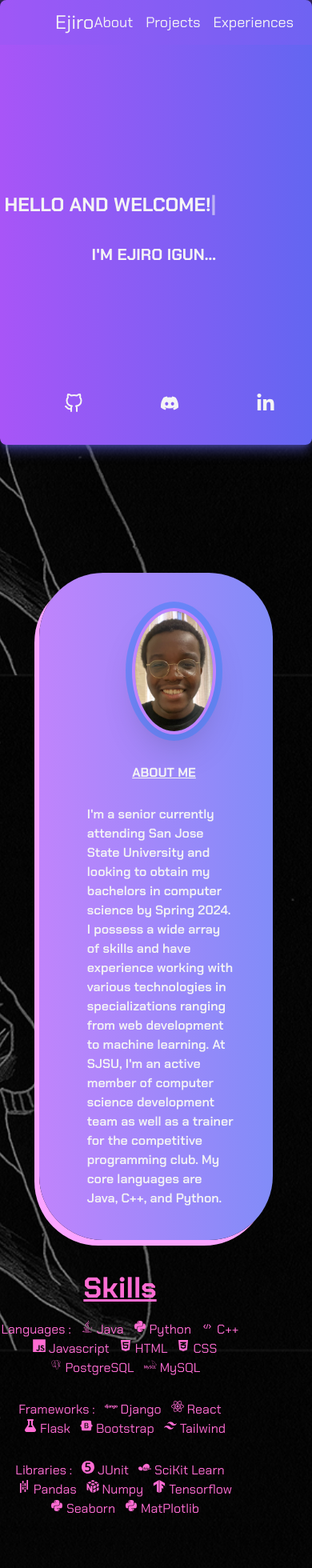
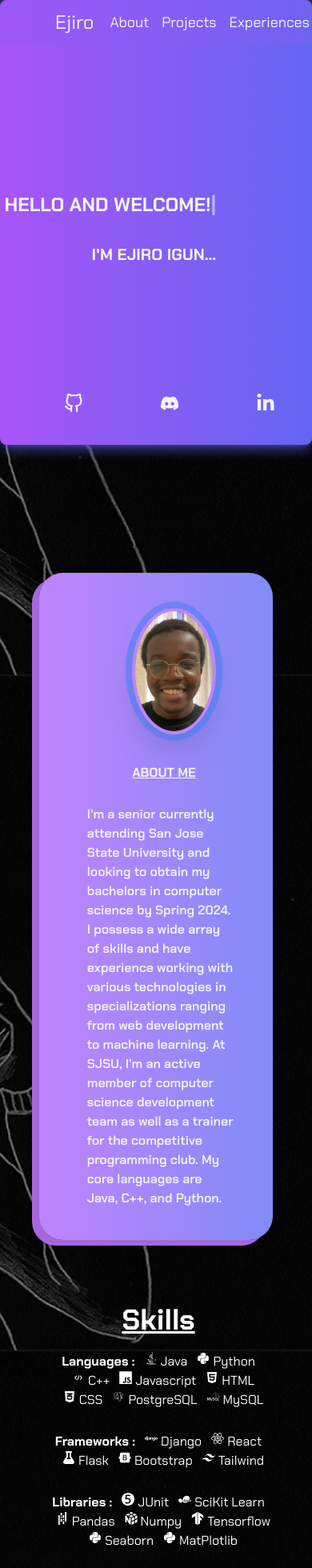
Before and after one commit to ejiro-codes/portfolio-site, a React (Vite) app: page / in a window 390 px wide. Shown: the top 1960 px of the page at 80% size. Built offline with nearby package versions, Linux system fonts and the light colour scheme.

Commit message:
finalizing front page updates

```diff
--- a/src/App.jsx
+++ b/src/App.jsx
@@ -1,12 +1,20 @@
 import { ReactTyped } from "react-typed";
 import { FaLinkedinIn, FaDiscord, FaGithub } from "react-icons/fa";
 import { FiGithub } from "react-icons/fi";
-import { projects, job_experiences, roles, languages, framework, libraries } from "./ProjectDetails";
+import {
+  projects,
+  job_experiences,
+  roles,
+  languages,
+  framework,
+  libraries,
+} from "./ProjectDetails";
 import test from "../public/profilePic.jpg";
 // import Slider from "react-slick";
 import { Carousel } from "@trendyol-js/react-carousel";
 import { HiArrowSmLeft, HiArrowSmRight } from "react-icons/hi";
 import Navbar from "./components/Navbar";
+import Footer from "./components/Footer";
 //import "./App.css";
 
 function App() {
@@ -46,13 +54,7 @@ function App() {
 
       {/* About me section */}
       <div className="Container  pt-40 flex justify-center">
-        <div
-          className=" lg:flex box-border min-h-96 w-3/4 bg-gradient-to-r from-purple-400 to-indigo-400"
-          style={{
-            borderRadius: "80px",
-            boxShadow: "-6px 7px RGB(250, 164, 255)",
-          }}
-        >
+        <div className="rounds lg:flex box-border min-h-96 w-3/4 bg-gradient-to-r from-purple-400 to-indigo-400">
           <div className="lg:flex-none xs:ml-20 sm:ml-32 md:ml-48 lg:ml-10 w-1/3">
             <img
               src={test}
@@ -82,7 +84,7 @@ function App() {
       </div>
 
       {/* Skills Section */}
-        <div className="container pt-10">
+      <div className="container mt-20 xs:mx-12 lg:mx-0 md:mx-12">
         <h1
           id="skills"
           className="text-center text-4xl font-bold md:pb-10 xs:pb-2 underline"
@@ -90,7 +92,7 @@ function App() {
           Skills
         </h1>
         <div className="pt-3 flex flex-wrap space-x-3 justify-center">
-            <h2 className="md:text-2xl">Languages : </h2>
+          <h2 className="md:text-2xl font-bold">Languages : </h2>
           {languages.map((l) => (
             <div className="flex">
               <p className="md:text-3xl "> {l.logo} </p>
@@ -99,7 +101,7 @@ function App() {
           ))}
         </div>
         <div className="pt-7 flex flex-wrap space-x-3 justify-center">
-            <h2 className="md:text-2xl">Frameworks : </h2>
+          <h2 className="md:text-2xl font-bold">Frameworks : </h2>
           {framework.map((l) => (
             <div className="flex">
               <p className="md:text-3xl "> {l.logo} </p>
@@ -108,7 +110,7 @@ function App() {
           ))}
         </div>
         <div className="pt-7 flex flex-wrap space-x-3 justify-center">
-            <h2 className="md:text-2xl">Libraries : </h2>
+          <h2 className="md:text-2xl font-bold">Libraries : </h2>
           {libraries.map((l) => (
             <div className="flex">
               <p className="md:text-3xl "> {l.logo} </p>
@@ -117,7 +119,6 @@ function App() {
           ))}
         </div>
       </div>
-
 
       {/* Projects Carousel */}
       <div className="pt-32 pb-20">
@@ -134,18 +135,20 @@ function App() {
             transition={0.5}
             swiping={false}
             rightArrow={
-              <HiArrowSmRight className="md:text-6xl xs:text-5xl text-zinc-100 mt-44" />
+              <HiArrowSmRight className="md:text-6xl xs:text-3xl text-zinc-100 mt-44" />
             }
             leftArrow={
-              <HiArrowSmLeft className="md:text-6xl xs:text-3xl text-zinc-100 mt-44" />
+              <HiArrowSmLeft className="md:text-6xl xs:text-3xl text-zinc-100 mt-44 md:mr-20 " />
             }
             className="carousel"
+            style={{ zIndex: 99, position: "relative" }}
           >
             {/* sm:outline-8 sm:outline-double sm:outline-indigo-400 sm:pl-10 sm:mx-10 md:my-10 xs:my-5  */}
             {projects.map((item) => (
               <div className="">
                 <div
                   className="stolen carous "
+                  style={{ zIndex: 0, position: "relative" }}
                   key={item.id}
                 >
                   <div className="">
@@ -163,14 +166,15 @@ function App() {
                       <div key={index}>{tech}</div>
                     ))}
                   </div>
-                <p className="md:text-lg xs:text-sm font-bold px-10 pt-2 md:h-1/3">{item.description}</p>
+                  <p className="md:text-lg xs:text-sm font-bold px-10 pt-2 md:h-1/3">
+                    {item.description}
+                  </p>
                   <p className="pt-3 px-10 underline md:text-5xl xs:text-3xl text-violet-400">
                     <a href={item.githubURL} target="_blank">
                       <FaGithub />
                     </a>
                   </p>
                 </div>
-
               </div>
             ))}
           </Carousel>
@@ -185,39 +189,40 @@ function App() {
         >
           EXPERIENCE
         </h1>
-
+        {/* outline-8 outline-double outline-indigo-400 mx-10 mt-10 pt-10 mb-28  */}
         {job_experiences.map((exp, index) => (
-          <div
-            className="outline-8 outline-double outline-indigo-400 mx-10 mt-10 pt-10 mb-28 "
-            key={index}
-          >
-            <div className="md:flex pl-20 pr-10 justify-center sm:pb-10 md:pb-20">
+          <div className="exp xl:mx-24 md:mx-8" key={index}>
+            <div className="md:flex mx-5 justify-center mb-20">
               <div className="experience md:flex-2 md:pt-20 xs:pt-10">
                 {/** Sequoia EXperience */}
                 <img
                   src={exp.logo}
                   alt="TARGET LOGO"
-                  className="exImage md:mr-10 sm:ml-20"
+                  className="exImage md:mr-10 md:ml-10 sm:ml-20"
                 />
               </div>
-              <div className="md:flex-1 text-wrap pt-10">
+              <div className="md:flex-1 text-wrap pt-10 ">
                 {/** Target EXperience */}
-                <h2 className="text-2xl underline pb-5">{exp.role}</h2>
-                <p className="md:text-xl">{exp.summary}</p>
-                <ul className="pt-5">
+                <h2 className="text-2xl underline pb-5 ">{exp.role}</h2>
+                <p className="md:text-lg sm:text-md font-bold">{exp.summary}</p>
+                <ol className="pt-5">
                   {exp.tasks.map((task, index) => {
                     return (
-                      <li className="pt-2 md:text-xl" key={index}>
+                      <li
+                        className="pt-5 md:text-lg sm:text-md font-bold"
+                        key={index}
+                      >
                         {task}
                       </li>
                     );
                   })}
-                </ul>
+                </ol>
               </div>
             </div>
           </div>
         ))}
       </div>
+      <Footer />
     </>
   );
 }
--- /dev/null
+++ b/src/components/Footer.jsx
@@ -0,0 +1,21 @@
+import React from "react";
+import resume from "../../public/Ejiros_Resume.pdf";
+
+function Footer() {
+  return (
+    <div className="bottom-0 w-full bg-violet-500 h-20">
+      <div className="text-center" style={{ borderRadius: "30px" }}>
+        <a
+          className="text-lg text-center underline"
+          href={resume}
+          target="_blank"
+        >
+          Resume
+        </a>
+        <p>More to come...</p>
+      </div>
+    </div>
+  );
+}
+
+export default Footer;
--- a/src/components/Navbar.jsx
+++ b/src/components/Navbar.jsx
@@ -2,10 +2,16 @@ import React from "react";
 
 function Navbar() {
   return (
-    <div className="fixed top-0 w-full bg-violet-500 bg-opacity-30" >
-      <nav className="container mx-auto px-6 py-3" style={{ zIndex: 1, position: "relative" }}>
-        <div className="flex justify-between items-center">
-          <a href="#" className="text-2xl text-zinc-100 opacity-100">
+    <div className="fixed top-0 w-full bg-violet-500 bg-opacity-30">
+      <nav className="container mx-auto px-6 py-3">
+        <div
+          className="flex justify-between items-center"
+          style={{ zIndex: 999, position: "relative" }}
+        >
+          <a
+            href="#"
+            className="text-2xl text-zinc-100 opacity-100 xs:mr-5 md:mr-0"
+          >
             Ejiro
           </a>
           <div className="flex space-x-4">
--- a/src/components/Projects.jsx
+++ /dev/null
@@ -1,7 +0,0 @@
-import React from "react";
-
-function Projects() {
-  return <div></div>;
-}
-
-export default Projects;
--- a/src/index.css
+++ b/src/index.css
@@ -13,7 +13,7 @@ body {
   background-repeat: no-repeat;
   background-attachment: fixed;
   background-size: cover;
-  color: rgb(255, 108, 211);
+  color: #ffffff;
 }
 
 .about {
@@ -28,53 +28,58 @@ body {
   object-fit: contain;
 }
 
-
-
 .stolen {
   position: relative;
   width: 500px;
   height: 760px;
-  background: repeating-conic-gradient(from var(--a), #a855f7 0%,
-  #a855f7 5%, transparent 5%, transparent 40%, #a855f7 50%);
+  background: repeating-conic-gradient(
+    from var(--a),
+    #a855f7 0%,
+    #a855f7 5%,
+    transparent 5%,
+    transparent 40%,
+    #a855f7 50%
+  );
   animation: animate 4s linear infinite;
   border-radius: 20px;
   z-index: -1;
 }
 
 @property --a {
-  syntax: '<angle>';
+  syntax: "<angle>";
   inherits: false;
   initial-value: 0deg;
 }
 
-@keyframes animate
-{
-  0%
-  {
+@keyframes animate {
+  0% {
     --a: 0deg;
   }
-  100%
-  {
+  100% {
     --a: 360deg;
   }
 }
 
-.stolen::before
-{
-  content: '';
+.stolen::before {
+  content: "";
   position: absolute;
   width: 100%;
   height: 100%;
-  background: repeating-conic-gradient(from var(--a), #6366f1 0%,
-        #6366f1 5%, transparent 5%, transparent 40%, #6366f1 50%);
+  background: repeating-conic-gradient(
+    from var(--a),
+    #6366f1 0%,
+    #6366f1 5%,
+    transparent 5%,
+    transparent 40%,
+    #6366f1 50%
+  );
   animation: animate 4s linear infinite;
   animation-delay: -1s;
   border-radius: 20px;
   z-index: -1;
 }
-.stolen::after
-{
-  content: '';
+.stolen::after {
+  content: "";
   position: absolute;
   inset: 8px;
   background-color: #25252b;
@@ -91,8 +96,6 @@ body {
 
 } */
 
-
-
 .carous {
   height: 760px;
   width: 500px;
@@ -107,11 +110,21 @@ body {
   object-fit: contain;
 }
 
-
 .carousel {
   padding-left: 20px;
 }
 
+.exp {
+  height: max-content;
+  width: 1300px;
+  border: 5px solid #6366f1;
+  margin-bottom: 20px;
+}
+
+.rounds {
+  border-radius: 80px;
+  box-shadow: -9px 7px #a468dd;
+}
 
 @media (max-width: 1023px) {
   .about {
@@ -130,12 +143,22 @@ body {
     height: 300px;
     object-fit: "contain";
   }
+
+  .exp {
+    height: max-content;
+    width: 900px;
+    border: 5px solid #6366f1;
+    margin-bottom: 20px;
+  }
+  .rounds {
+    border-radius: 10px;
+    box-shadow: -9px 7px #a468dd;
+  }
 }
 @media (max-width: 767px) {
   .about {
     height: 180px;
     width: 250px;
-
   }
 
   .exImage {
@@ -156,6 +179,10 @@ body {
     width: 450px;
     border: 5px solid purple;
   }
+  .rounds {
+    border-radius: 10px;
+    box-shadow: -9px 7px #a468dd;
+  }
 }
 @media (max-width: 557px) {
   .about {
@@ -164,7 +191,7 @@ body {
   }
 
   .carouselImage {
-    width: 350px;
+    width: 270px;
     height: 240px;
     margin-top: 10px;
     margin-bottom: 10px;
@@ -173,8 +200,51 @@ body {
 
   .carous {
     height: 650px;
-    width: 410px;
+    width: 350px;
 
     border: 5px solid purple;
   }
+  .exp {
+    height: max-content;
+    width: 400px;
+    border: 5px solid #6366f1;
+    margin-bottom: 20px;
+    margin-left: 15px;
+  }
+  .rounds {
+    border-radius: 10px;
+    box-shadow: -9px 7px #a468dd;
+  }
 }
+@media (max-width: 420px) {
+  .about {
+    height: 150px;
+    width: 250px;
+  }
+
+  .carouselImage {
+    width: 240px;
+    height: 240px;
+    margin-top: 10px;
+    margin-bottom: 10px;
+    object-fit: contain;
+  }
+
+  .carous {
+    height: 670px;
+    width: 300px;
+
+    border: 5px solid purple;
+  }
+  .exp {
+    height: max-content;
+    width: 400px;
+    border: 5px solid #6366f1;
+    margin-bottom: 20px;
+    margin-left: 7px;
+  }
+  .rounds {
+    border-radius: 30px;
+    box-shadow: -9px 7px #a468dd;
+  }
+}
```
Also changed, not shown: 1 other file (tests, documents, lock files or other folders). Lines whose indentation alone changed are shown as unchanged.
